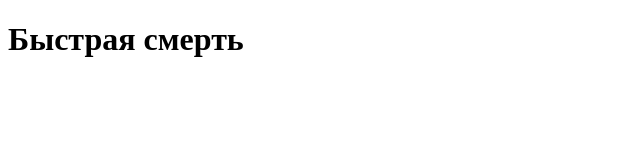
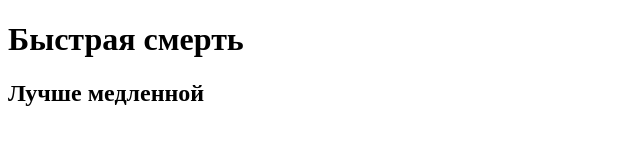
Before and after one commit to TestForMEOW/test_repo_meow, a plain HTML site: page index.html in a window 1280 px wide. Shown: the whole page, without its empty margins (0-640 px from the left). Drawn offline with Linux system fonts and the light colour scheme.

Commit message:
add h2 title

```diff
--- a/index.html
+++ b/index.html
@@ -10,6 +10,7 @@
 
 <body>
     <h1>Быстрая смерть</h1>
+    <h2>Лучше медленной</h2>
 </body>
 
 </html>
```
